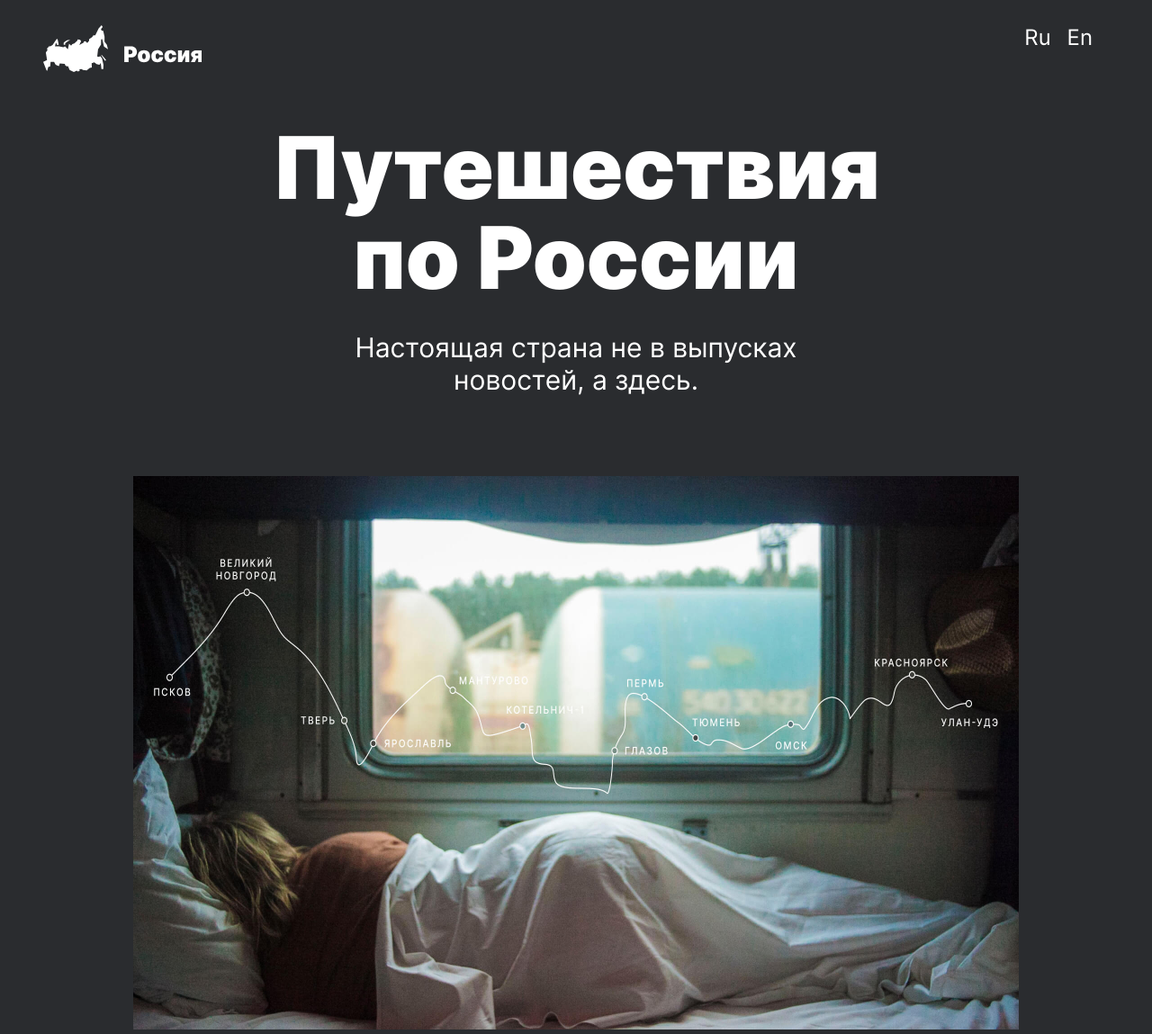
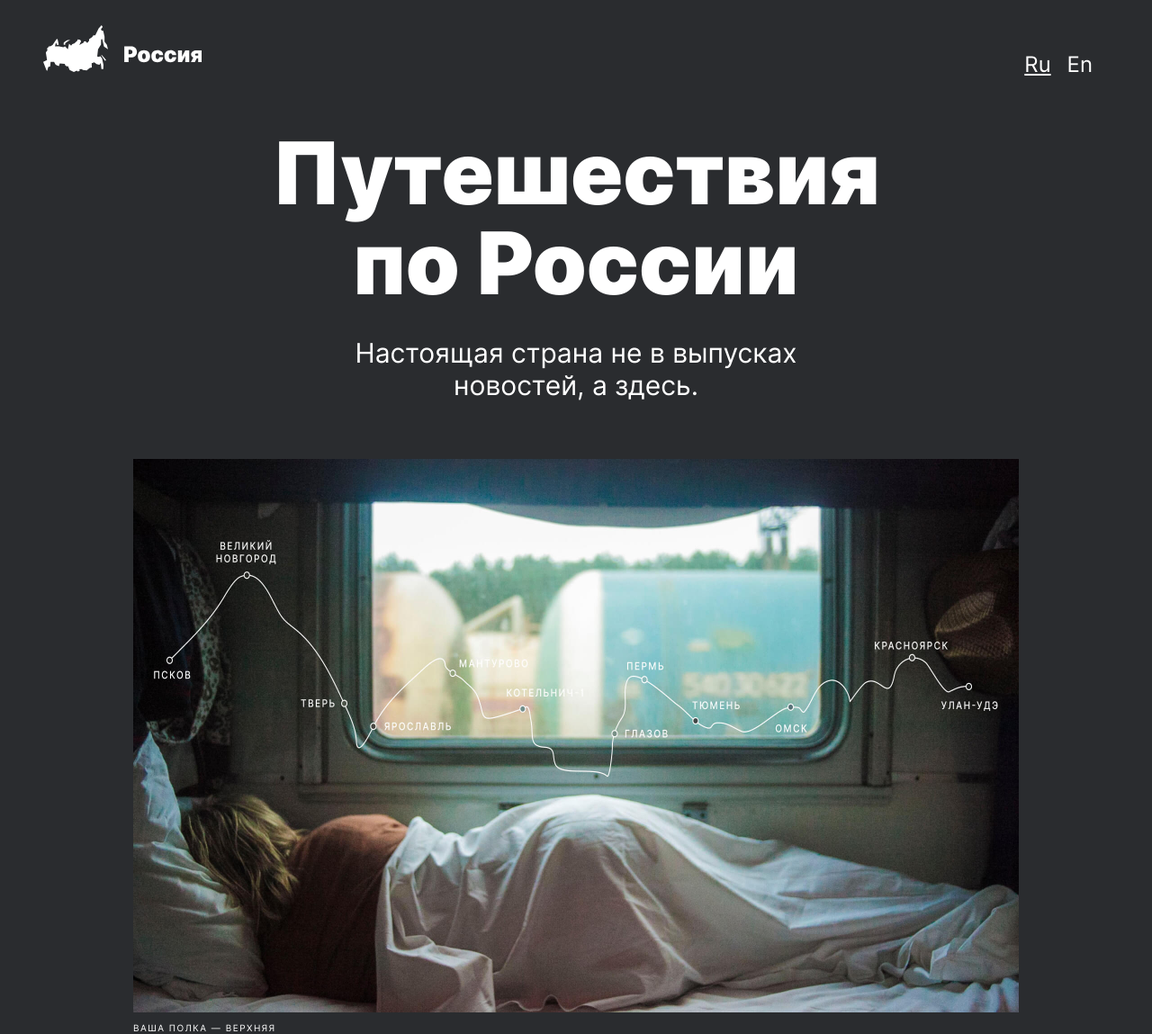
Before and after one commit to ch1ppyone/russian-travel, a plain HTML site: page index.html in a window 1280 px wide. Shown: the whole page at 90% size. Drawn offline with Linux system fonts and the light colour scheme.

Commit message:
Доделан блок lead

```diff
--- /dev/null
+++ b/blocks/header/__lang-link/_active/header__lang-link_active.css
@@ -0,0 +1,3 @@
+.header__lang-link_active {
+  text-decoration: underline;
+}
--- a/blocks/header/__lang-link/header__lang-link.css
+++ b/blocks/header/__lang-link/header__lang-link.css
@@ -1,5 +1,8 @@
 .header__lang-link
 {
+  margin: 0;
+  font-style: normal;
+  font-weight: normal;
   font-size: 24px;
   line-height: 28px;
   text-align: right;
--- a/blocks/header/header.css
+++ b/blocks/header/header.css
@@ -4,6 +4,7 @@
   padding-left: 48px;
   padding-right: 48px;
   padding-top: 28px;
+  align-items: baseline;
 }
 
 @media screen and (max-width: 768px) {
--- /dev/null
+++ b/blocks/lead/__caption/__caption.css
@@ -0,0 +1,9 @@
+.lead__caption {
+  align-self: flex-start;
+  font-style: normal;
+  font-weight: normal;
+  text-transform: uppercase;
+  font-size: 10px;
+  line-height: 14px;
+  letter-spacing: 0.15em;
+}
--- a/blocks/lead/__subtitle/lead__subtitle.css
+++ b/blocks/lead/__subtitle/lead__subtitle.css
@@ -1,5 +1,7 @@
 .lead__subtitle
 {
+  margin-bottom: 0;
+  padding: 0;
   margin-top: 32px;;
   width: 640px;
   height: 72px;
--- a/blocks/page/page.css
+++ b/blocks/page/page.css
@@ -2,4 +2,7 @@
   background-color: #2a2c2f;
   color: #ffffff;
   font-family: 'Inter', "Arial", "sans-serif";
+  min-width: 300px;
+  max-width: 1280px;
+  margin:  0 auto;
 }
--- a/index.html
+++ b/index.html
@@ -25,6 +25,7 @@
         <h1 class="lead__title">Путешествия по России</h1>
         <h2 class="lead__subtitle">Настоящая страна не в выпусках новостей, а здесь.</h2>
         <img src="images/lead-polka.jpg" class="lead__image" alt="Полка" >
+        <p class="lead__caption">ваша полка — верхняя</p>
       </section>
 
       <section class="intro"></section>
--- a/pages/index.css
+++ b/pages/index.css
@@ -6,7 +6,10 @@
 @import url(../blocks/header/__logo/header__logo.css);
 @import url(../blocks/header/__lang/header__lang.css);
 @import url(../blocks/header/__lang-link/header__lang-link.css);
+@import url(../blocks/header/__lang-link/_active/header__lang-link_active.css);
 @import url(../blocks/lead/lead.css);
 @import url(../blocks/lead/__title/lead__title.css);
 @import url(../blocks/lead/__subtitle/lead__subtitle.css);
 @import url(../blocks/lead/__image/lead__image.css);
+@import url(../blocks/lead/__caption/__caption.css);
+@import url(../blocks//intro/__intro.css);
```
Also changed, not shown: blocks/intro/__intro.css (added).
